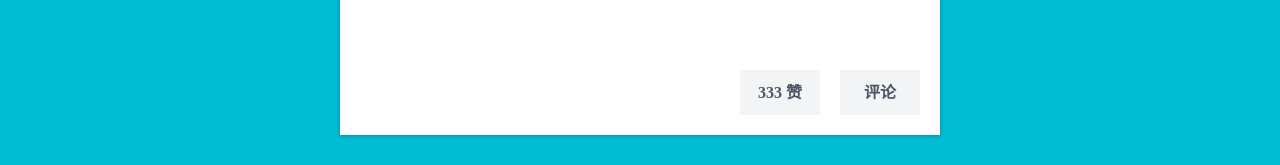
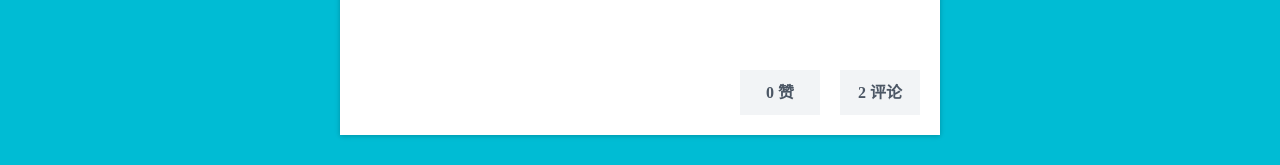
Before and after one commit to happypeter/redux-react-login, a React (Create React App) app: page / in a window 1280 px wide. Shown: the part 225-390 px from the top of the page. Built offline with nearby package versions, Linux system fonts and the light colour scheme.

Commit message:
show 0 likes

```diff
--- a/src/PostBody.js
+++ b/src/PostBody.js
@@ -6,7 +6,7 @@ class PostBody extends Component {
     return (
       <div className="post-body">
         <div className="likes-num num">
-          333 赞
+          {this.props.likes} 赞
         </div>
         <div className="comment-num num">
           {this.props.comments.length} 评论
@@ -17,7 +17,8 @@ class PostBody extends Component {
 }
 
 const mapStateToProps = (state) => ({
-  comments: state
+  comments: state.comments,
+  likes: state.likes
 })
 
 export default connect(mapStateToProps)(PostBody)
```
